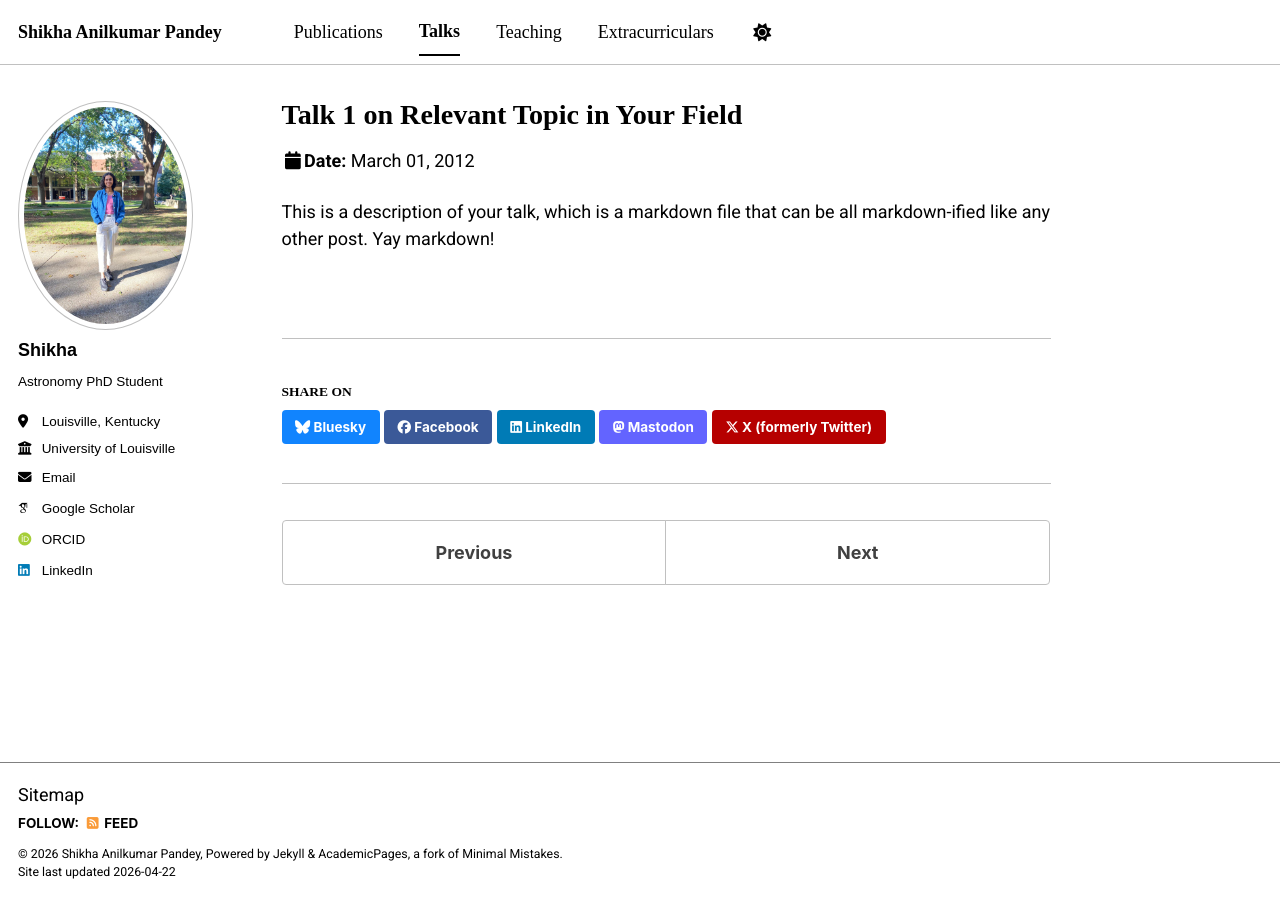
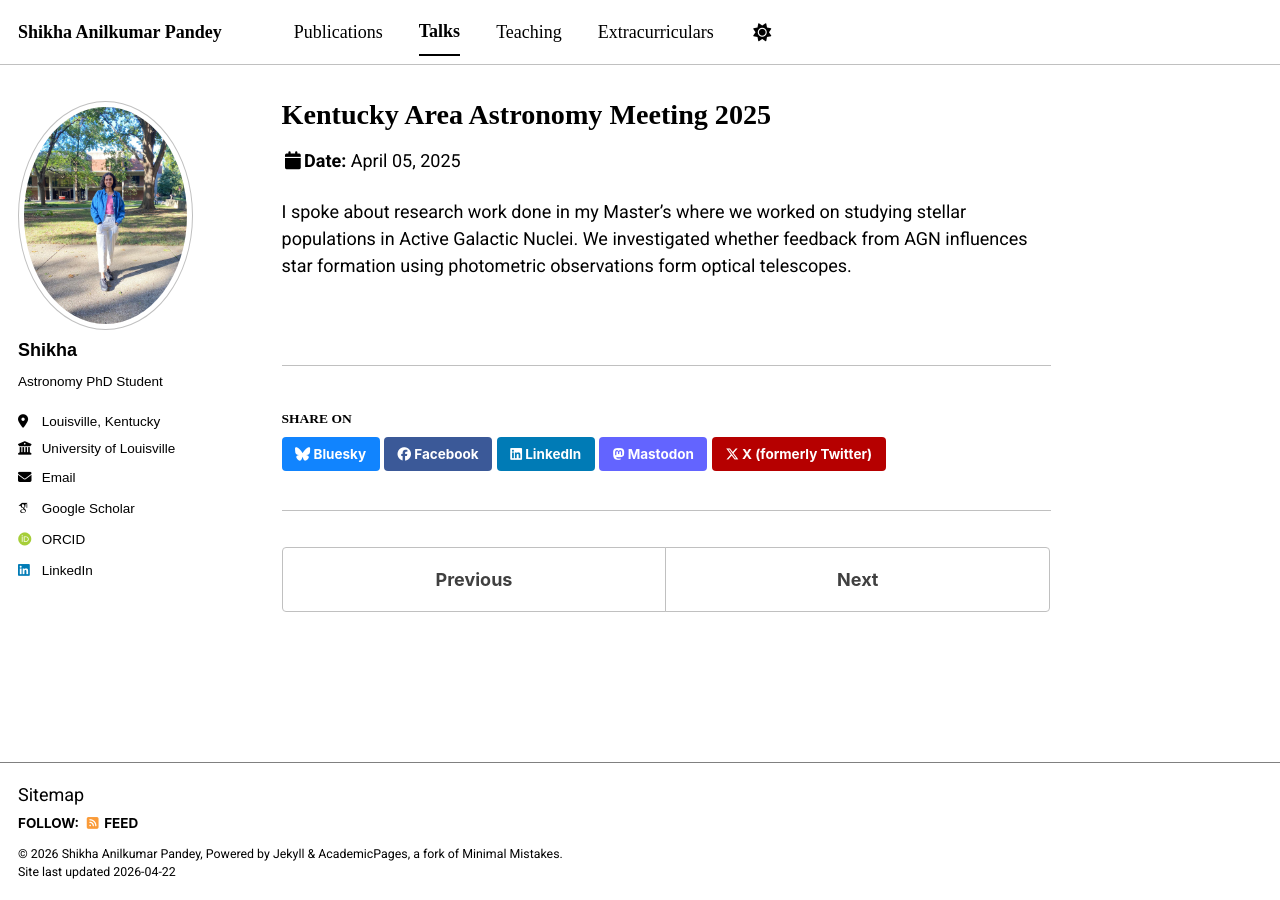
Before and after one commit to pshikha/pshikha.github.io, a Jekyll site: the page built from _talks/2012-03-01-talk-1.md, in a window 1280 px wide. Built offline with Jekyll 4.4.1, drawn with Linux system fonts in a browser that asks for light colours; some web fonts are replaced; a script bundle is joined from its source files by our own code; library files that are not in the unit come from our copies.

Commit message:
Revise details for Kentucky Area Astronomy Meeting 2025
Updated talk details including title, venue, date, and location.

```diff
--- a/_talks/2012-03-01-talk-1.md
+++ b/_talks/2012-03-01-talk-1.md
@@ -1,11 +1,11 @@
 ---
-title: "Talk 1 on Relevant Topic in Your Field"
+title: "Kentucky Area Astronomy Meeting 2025"
 collection: talks
 type: "Talk"
 permalink: /talks/2012-03-01-talk-1
-venue: "UC San Francisco, Department of Testing"
-date: 2012-03-01
-location: "San Francisco, CA, USA"
+venue: "Berea College, Department of Physics and Astronomy"
+date: 2025-04-05
+location: "Berea College, KY"
 ---
 
-This is a description of your talk, which is a markdown file that can be all markdown-ified like any other post. Yay markdown!
+I spoke about research work done in my Master's where we worked on studying stellar populations in Active Galactic Nuclei. We investigated whether feedback from AGN influences star formation using photometric observations form optical telescopes.
```
